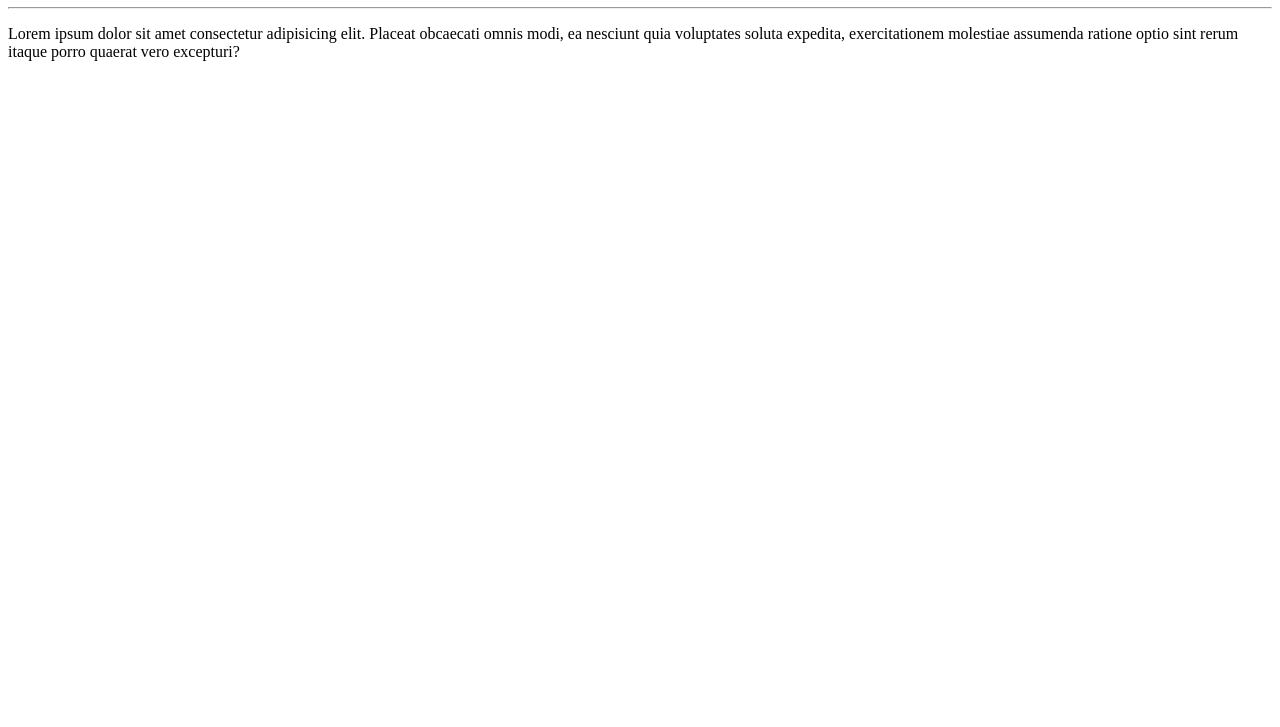
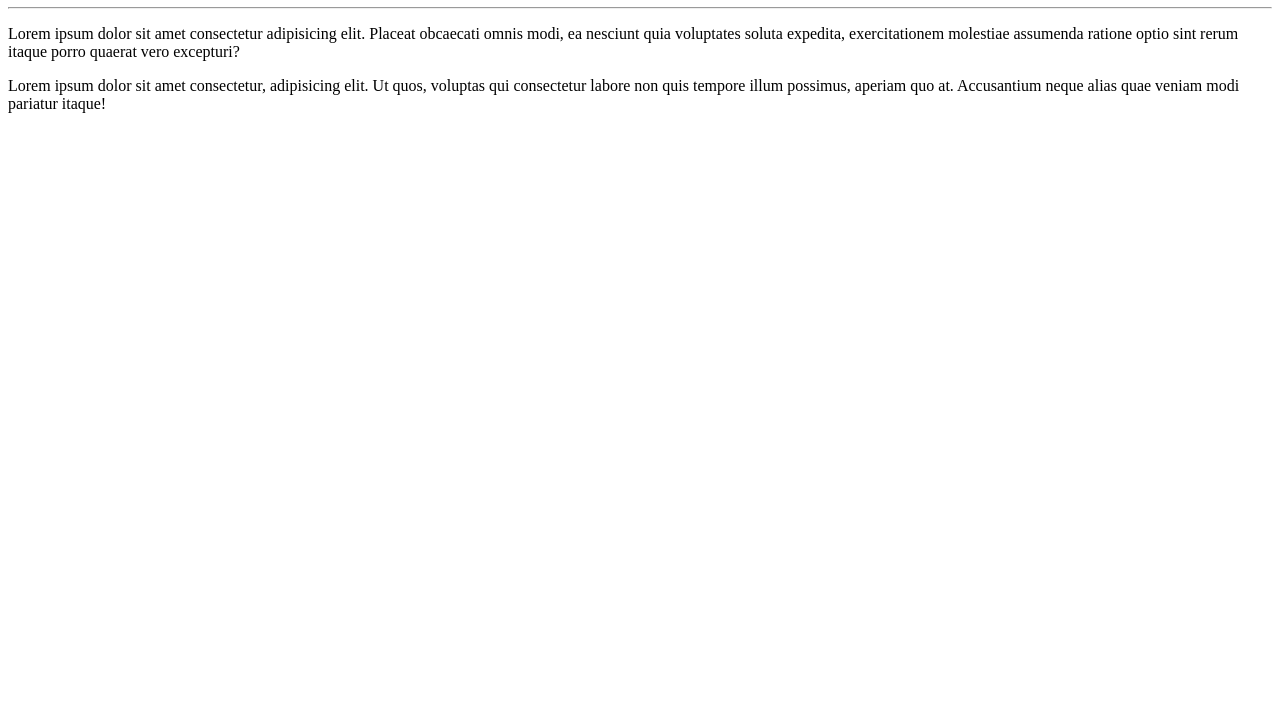
Before and after one commit to rafaelBPorto/Ola-Mundo, a plain HTML site: page site-exemplo/index.html in a window 1280 px wide. Shown: the part 73-800 px from the top of the page. Drawn offline with Linux system fonts and the light colour scheme.

Commit message:
Adicionei um parágrafo

```diff
--- a/site-exemplo/index.html
+++ b/site-exemplo/index.html
@@ -10,5 +10,7 @@
     <h1>Olá, Mundo!</h1>
     <hr>
     <p>Lorem ipsum dolor sit amet consectetur adipisicing elit. Placeat obcaecati omnis modi, ea nesciunt quia voluptates soluta expedita, exercitationem molestiae assumenda ratione optio sint rerum itaque porro quaerat vero excepturi?</p>
+
+    <p>Lorem ipsum dolor sit amet consectetur, adipisicing elit. Ut quos, voluptas qui consectetur labore non quis tempore illum possimus, aperiam quo at. Accusantium neque alias quae veniam modi pariatur itaque!</p>
 </body>
 </html>
```
